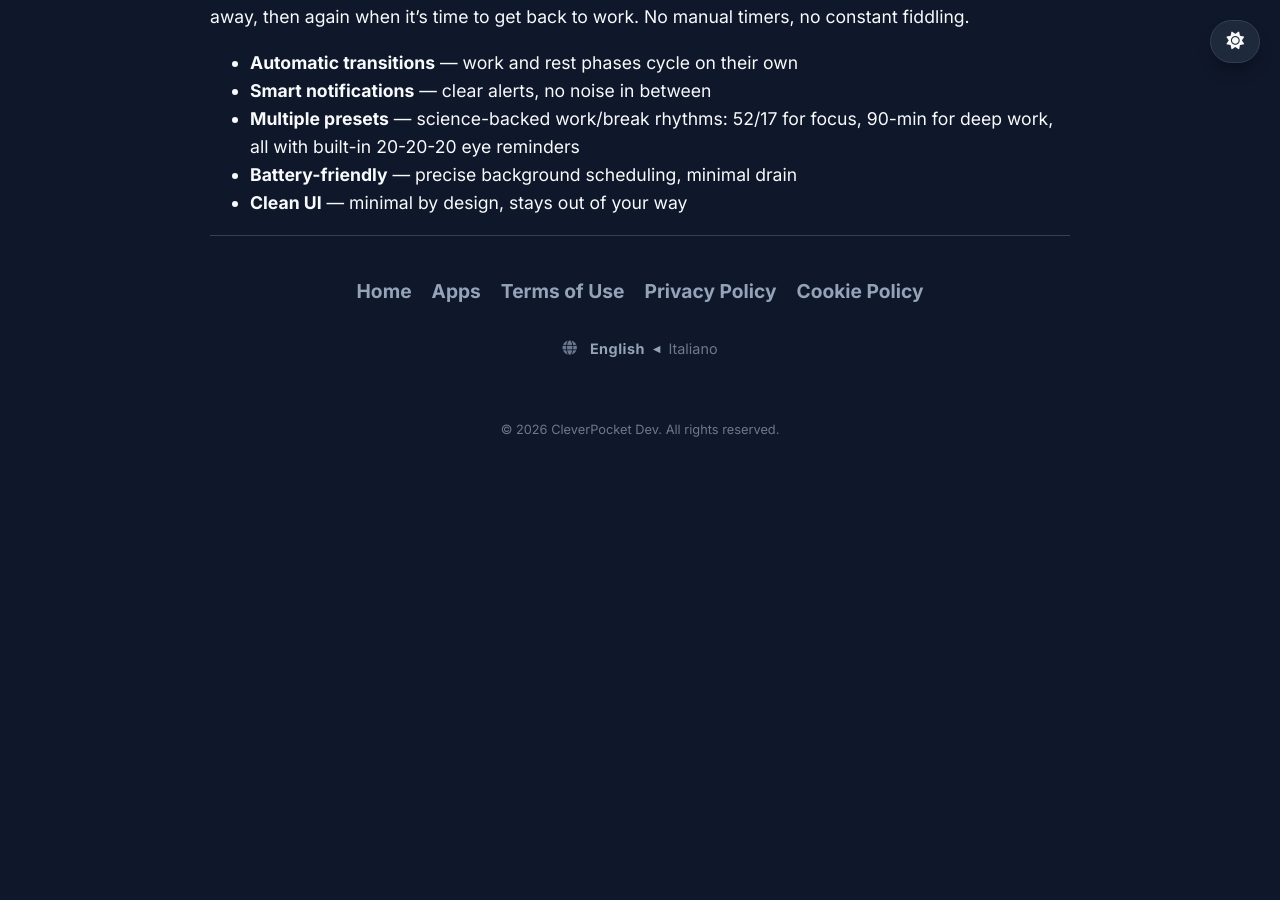
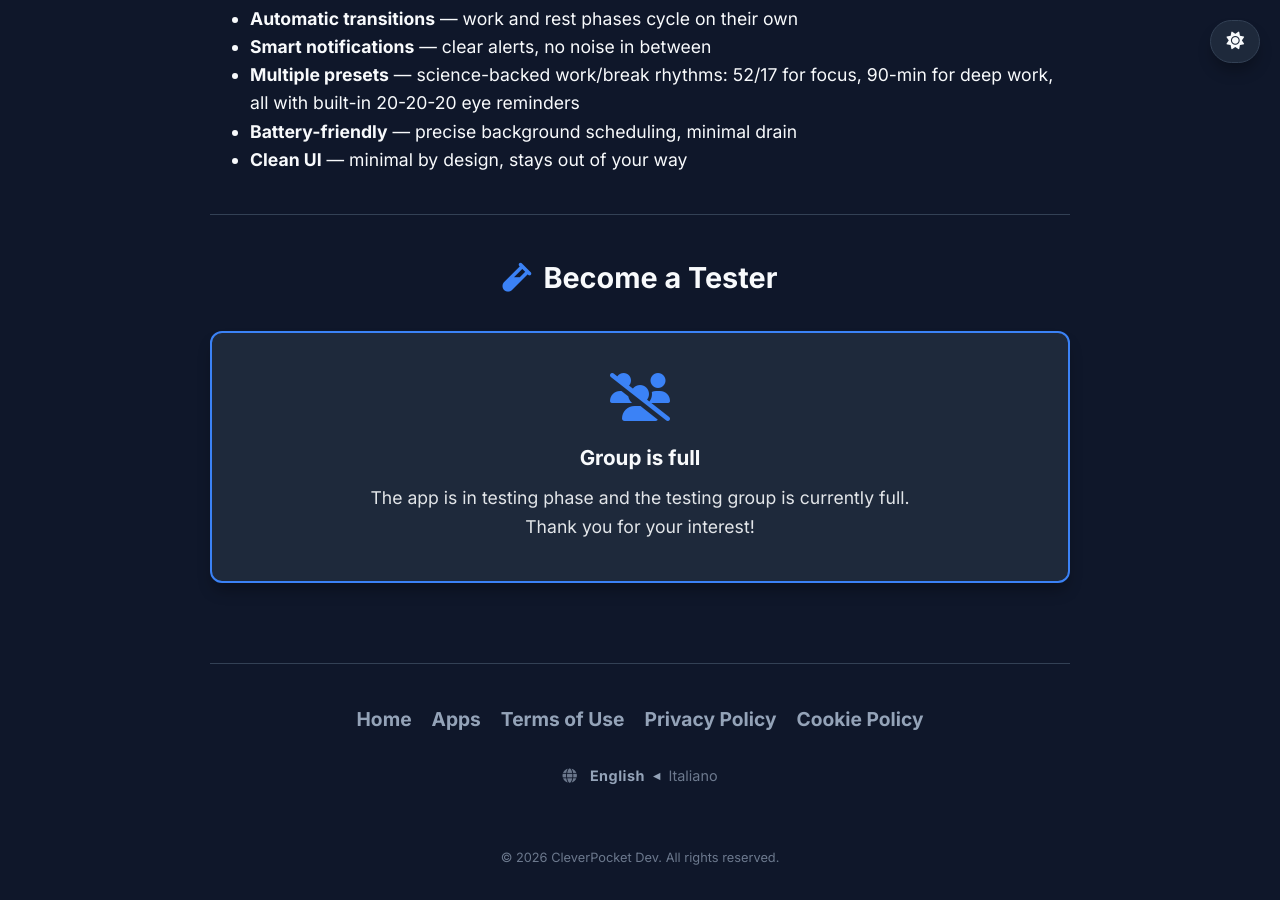
Before and after one commit to digitalcreat0r/sitoweb, a Jekyll site: the page built from _apps/screenrest.md, in a window 1280 px wide and 900 px high, scrolled down 1135 px. Built offline with Jekyll 4.4.1, drawn with Linux system fonts in a browser that asks for light colours; before the commit the page ends 1608 px from its top, so only the background shows below that.

Commit message:
centralizzato le variabili di test

```diff
--- a/_layouts/app.html
+++ b/_layouts/app.html
@@ -32,7 +32,7 @@
     </header>
 
     <div class="app-page-actions">
-        {% if page.testing_active %}
+        {% if is_testing_active %}
         <div id="ios-platform-warning"></div>
 
         <a href="#beta-testing" class="btn-main" style="display: inline-flex; align-items: center; justify-content: center; gap: 10px;">
@@ -64,12 +64,12 @@
         {{ content }}
     </div>
 
-    {% if page.testing_active %}
+    {% if is_testing_active %}
     <hr class="app-divider">
     <section id="beta-testing">
         <h2><i class="fa-solid fa-vial"></i> {{ t.become_tester }}</h2>
 
-        {% if page.testing_full %}
+        {% if is_testing_full %}
         <div class="tester-box" style="text-align: center; padding: 40px 20px; border: 2px solid var(--primary-color);">
             <i class="fa-solid fa-users-slash" style="font-size: 3rem; color: var(--primary-color); margin-bottom: 20px; display: block;"></i>
             <h3 style="margin-bottom: 10px;">{{ t.tester_full_title | default: "Gruppo al completo" }}</h3>
```
